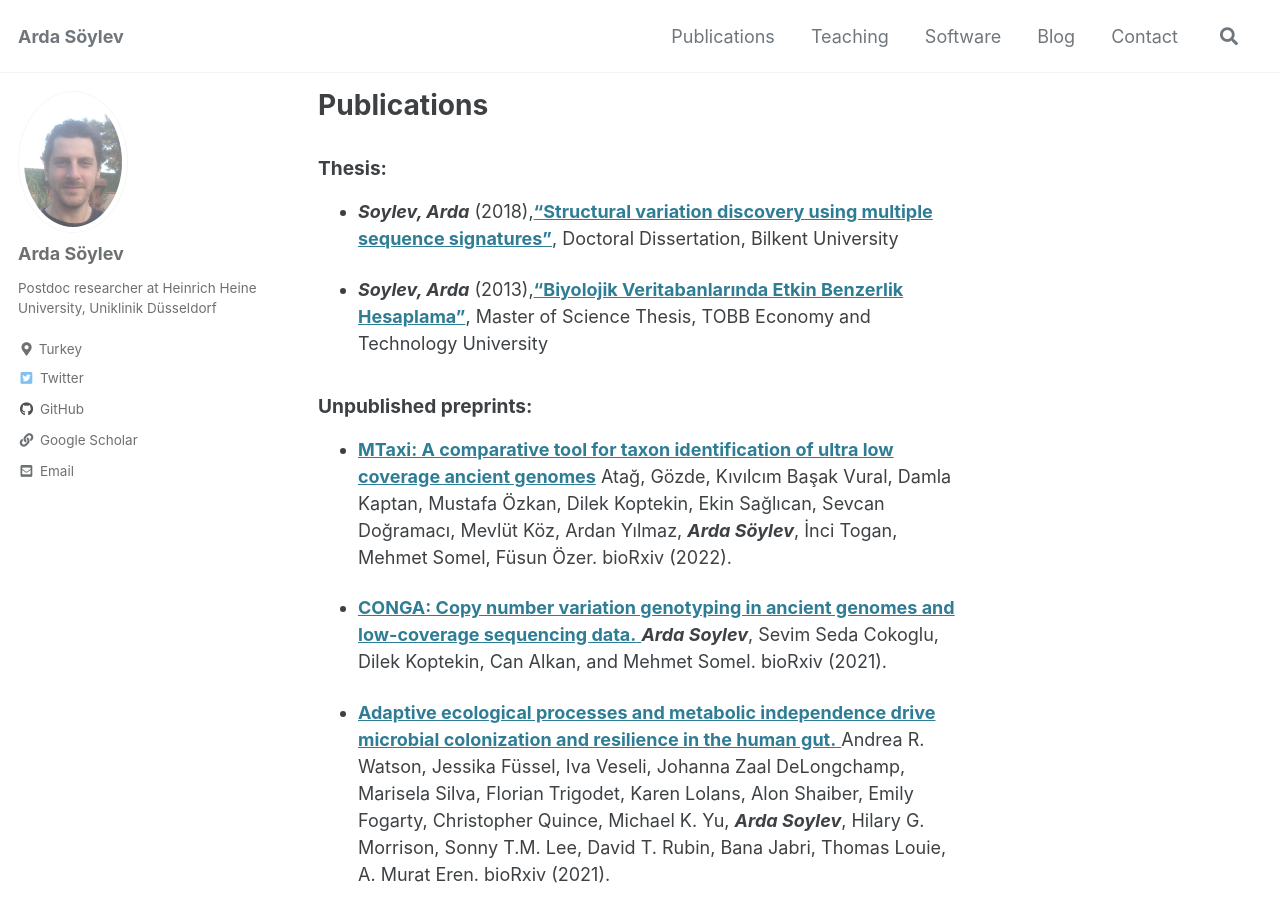
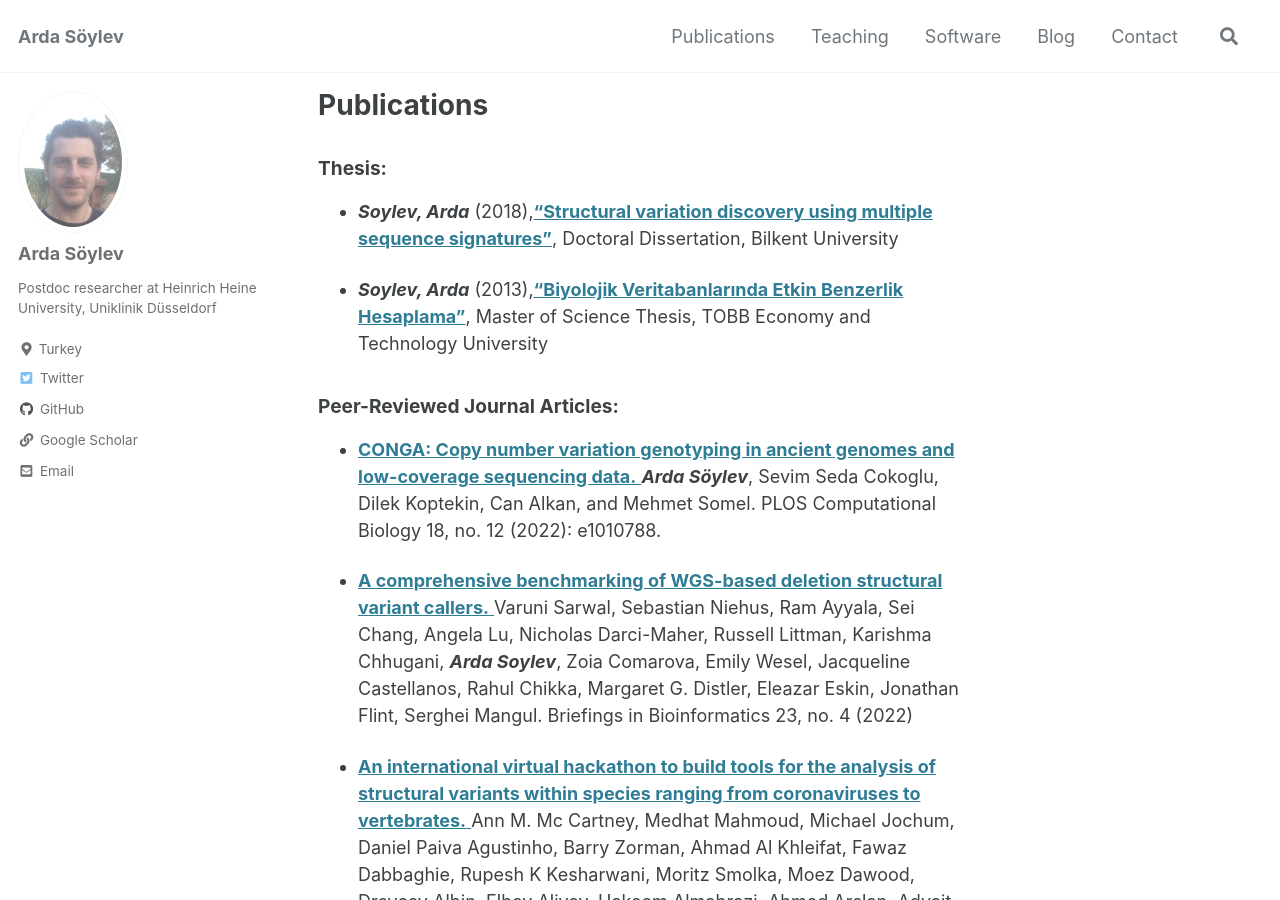
Before and after one commit to asylvz/asylvz.github.io, a Jekyll site: the page built from _pages/publications.md, in a window 1280 px wide and 900 px high. Built offline with Jekyll 4.4.1, drawn with Linux system fonts in a browser that asks for light colours; cached includes are drawn as plain includes; some of the changed text lies outside the part shown.

Commit message:
Updated publications

```diff
--- a/_pages/publications.md
+++ b/_pages/publications.md
@@ -21,18 +21,12 @@
 - <strong><em>Soylev, Arda</em></strong> (2013),<a href="http://earsiv.etu.edu.tr/handle/20.500.11851/914" ><strong>"Biyolojik Veritabanlarında Etkin Benzerlik Hesaplama”</strong></a>, Master of Science Thesis, TOBB Economy and Technology University
 
 
-<h4>Unpublished preprints:</h4>
-
-- <a href="https://www.biorxiv.org/content/10.1101/2022.06.06.491147v1.abstract"><strong>MTaxi: A comparative tool for taxon identification of ultra low coverage ancient genomes</strong></a> Atağ, Gözde, Kıvılcım Başak Vural, Damla Kaptan, Mustafa Özkan, Dilek Koptekin, Ekin Sağlıcan, Sevcan Doğramacı, Mevlüt Köz, Ardan Yılmaz, <strong><em>Arda Söylev</em></strong>, İnci Togan, Mehmet Somel, Füsun Özer. bioRxiv (2022).
-
-- <a href="https://www.biorxiv.org/content/10.1101/2021.12.17.473150v1.abstract"><strong>CONGA: Copy number variation genotyping in ancient genomes and low-coverage sequencing data.</strong> </a> <strong><em>Arda Soylev</em></strong>, Sevim Seda Cokoglu, Dilek Koptekin, Can Alkan, and Mehmet Somel. bioRxiv (2021).
-
-- <a href="https://www.biorxiv.org/content/10.1101/2021.03.02.433653v2.abstract"> <strong> Adaptive ecological processes and metabolic independence drive microbial colonization and resilience in the human gut.</strong> </a> Andrea R. Watson, Jessika Füssel, Iva Veseli, Johanna Zaal DeLongchamp, Marisela Silva, Florian Trigodet, Karen Lolans, Alon Shaiber, Emily Fogarty, Christopher Quince, Michael K. Yu, <strong><em>Arda Soylev</em></strong>, Hilary G. Morrison, Sonny T.M. Lee, David T. Rubin, Bana Jabri, Thomas Louie, A. Murat Eren. bioRxiv (2021).
-
 
  <h4>Peer-Reviewed Journal Articles:</h4>
 
- - <a href="https://www.biorxiv.org/content/10.1101/2020.04.16.045120v6.abstract"><strong> A comprehensive benchmarking of WGS-based deletion structural variant callers.</strong> </a> Varuni Sarwal, Sebastian Niehus, Ram Ayyala, Sei Chang, Angela Lu, Nicholas Darci-Maher, Russell Littman, Karishma Chhugani, <strong><em>Arda Soylev</em></strong>, Zoia Comarova, Emily Wesel, Jacqueline Castellanos, Rahul Chikka, Margaret G. Distler, Eleazar Eskin, Jonathan Flint, Serghei Mangul. Briefings in Bioinformatics 23, no. 4 (2022)
+- <a href="https://doi.org/10.1371/journal.pcbi.1010788"><strong>CONGA: Copy number variation genotyping in ancient genomes and low-coverage sequencing data.</strong> </a> <strong><em>Arda Söylev</em></strong>, Sevim Seda Cokoglu, Dilek Koptekin, Can Alkan, and Mehmet Somel. PLOS Computational Biology 18, no. 12 (2022): e1010788.
+
+ - <a href="https://doi.org/10.1093/bib/bbac221"><strong> A comprehensive benchmarking of WGS-based deletion structural variant callers.</strong> </a> Varuni Sarwal, Sebastian Niehus, Ram Ayyala, Sei Chang, Angela Lu, Nicholas Darci-Maher, Russell Littman, Karishma Chhugani, <strong><em>Arda Soylev</em></strong>, Zoia Comarova, Emily Wesel, Jacqueline Castellanos, Rahul Chikka, Margaret G. Distler, Eleazar Eskin, Jonathan Flint, Serghei Mangul. Briefings in Bioinformatics 23, no. 4 (2022)
 
 - <a href="https://f1000research.com/articles/10-246"> <strong> An international virtual hackathon to build tools for the analysis of structural variants within species ranging from coronaviruses to vertebrates.</strong> </a> Ann M. Mc Cartney, Medhat Mahmoud, Michael Jochum, Daniel Paiva Agustinho, Barry Zorman, Ahmad Al Khleifat, Fawaz Dabbaghie, Rupesh K Kesharwani, Moritz Smolka, Moez Dawood, Dreycey Albin, Elbay Aliyev, Hakeem Almabrazi, Ahmed Arslan, Advait Balaji, Sairam Behera, Kimberley Billingsley, Daniel L Cameron, Joyjit Daw, Eric T. Dawson, Wouter De Coster, Haowei Du, Christopher Dunn, Rocio Esteban, Angad Jolly, Divya Kalra, Chunxiao Liao, Yunxi Liu, Tsung-Yu Lu, James M Havrilla, Michael M Khayat, Maximillian Marin, Jean Monlong, Stephen Price, Alejandro Rafael Gener, Jingwen Ren, Sagayamary Sagayaradj, Nicolae Sapoval, Claude Sinner, Daniela C. Soto, <strong><em>Arda Soylev</em></strong>, Arun Subramaniyan, Najeeb Syed, Neha Tadimeti, Pamella Tater, Pankaj Vats, Justin Vaughn, Kimberly Walker, Gaojianyong Wang, Qiandong Zeng, Shangzhe Zhang, Tingting Zhao, Bryce Kille, Evan Biederstedt, Mark Chaisson, Adam English, Zev Kronenberg, Todd J. Treangen, Timothy Hefferon, Chen-Shan Chin, Ben Busby, Fritz J Sedlazeck. F1000Research (2021): 10(246), 246.
 
@@ -42,9 +36,17 @@
 
 - <a href="https://www.ncbi.nlm.nih.gov/pubmed/28583483"><strong> Toolkit for automated and rapid discovery of structural variants. </strong></a><strong><em>Arda Soylev</em></strong>, Can Kockan, Fereydoun Hormozdiari, and Can Alkan. Methods 129 (2017): 3-7.
 
-- <a href="http://dergipark.gov.tr/download/article-file/294451"><strong> MOOCs 2.0: The Social Era of Education.</strong> </a><strong><em>Arda Soylev</em></strong>. Turkish Online Journal of Distance Education 18, no. 2 (2017): 56-67.
+- <a href="https://doi.org/10.17718/tojde.306557"><strong> MOOCs 2.0: The Social Era of Education.</strong> </a><strong><em>Arda Soylev</em></strong>. Turkish Online Journal of Distance Education 18, no. 2 (2017): 56-67.
 
-- <a href="http://www.mmfdergi.gazi.edu.tr/article/view/5000142174"><strong> Ses yalıtımında ses azaltım indisi modellerinin karşılaştırmalı olarak incelenmesi. </strong></a> Aksoylu, Ceyhun, Engin Mendi, and  <strong><em>Arda Söylev</em></strong>. Journal of the Faculty of Engineering and Architecture of Gazi University 31.4 (2016): 961-970.
+- <a href="https://dergipark.org.tr/tr/pub/gazimmfd/issue/26447/278451"><strong> Ses yalıtımında ses azaltım indisi modellerinin karşılaştırmalı olarak incelenmesi. </strong></a> Aksoylu, Ceyhun, Engin Mendi, and  <strong><em>Arda Söylev</em></strong>. Journal of the Faculty of Engineering and Architecture of Gazi University 31.4 (2016): 961-970.
+
+
+<h4>Unpublished preprints:</h4>
+
+- <a href="https://doi.org/10.12688/openreseurope.14936.1"><strong>MTaxi: A comparative tool for taxon identification of ultra low coverage ancient genomes</strong></a> Atağ, Gözde, Kıvılcım Başak Vural, Damla Kaptan, Mustafa Özkan, Dilek Koptekin, Ekin Sağlıcan, Sevcan Doğramacı, Mevlüt Köz, Ardan Yılmaz, <strong><em>Arda Söylev</em></strong>, İnci Togan, Mehmet Somel, Füsun Özer. [version 1; peer review: 1 approved with reservations]. Open Res Europe 2022, 2:100.
+
+- <a href="https://www.biorxiv.org/content/10.1101/2021.03.02.433653v2.abstract"> <strong> Adaptive ecological processes and metabolic independence drive microbial colonization and resilience in the human gut.</strong> </a> Andrea R. Watson, Jessika Füssel, Iva Veseli, Johanna Zaal DeLongchamp, Marisela Silva, Florian Trigodet, Karen Lolans, Alon Shaiber, Emily Fogarty, Christopher Quince, Michael K. Yu, <strong><em>Arda Soylev</em></strong>, Hilary G. Morrison, Sonny T.M. Lee, David T. Rubin, Bana Jabri, Thomas Louie, A. Murat Eren. bioRxiv (2021).
+
 
 <!--- <h4>Peer-Reviewed Conference Articles:</h4>
 
```
